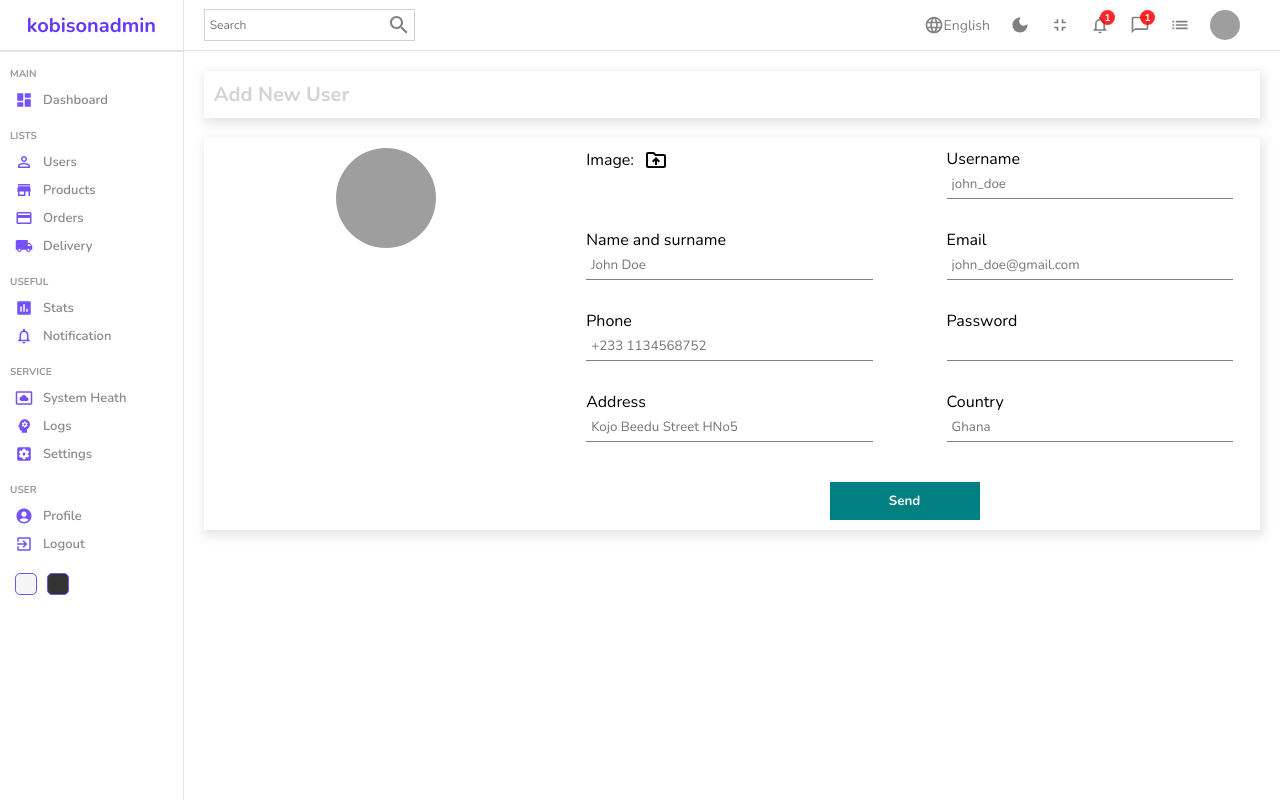
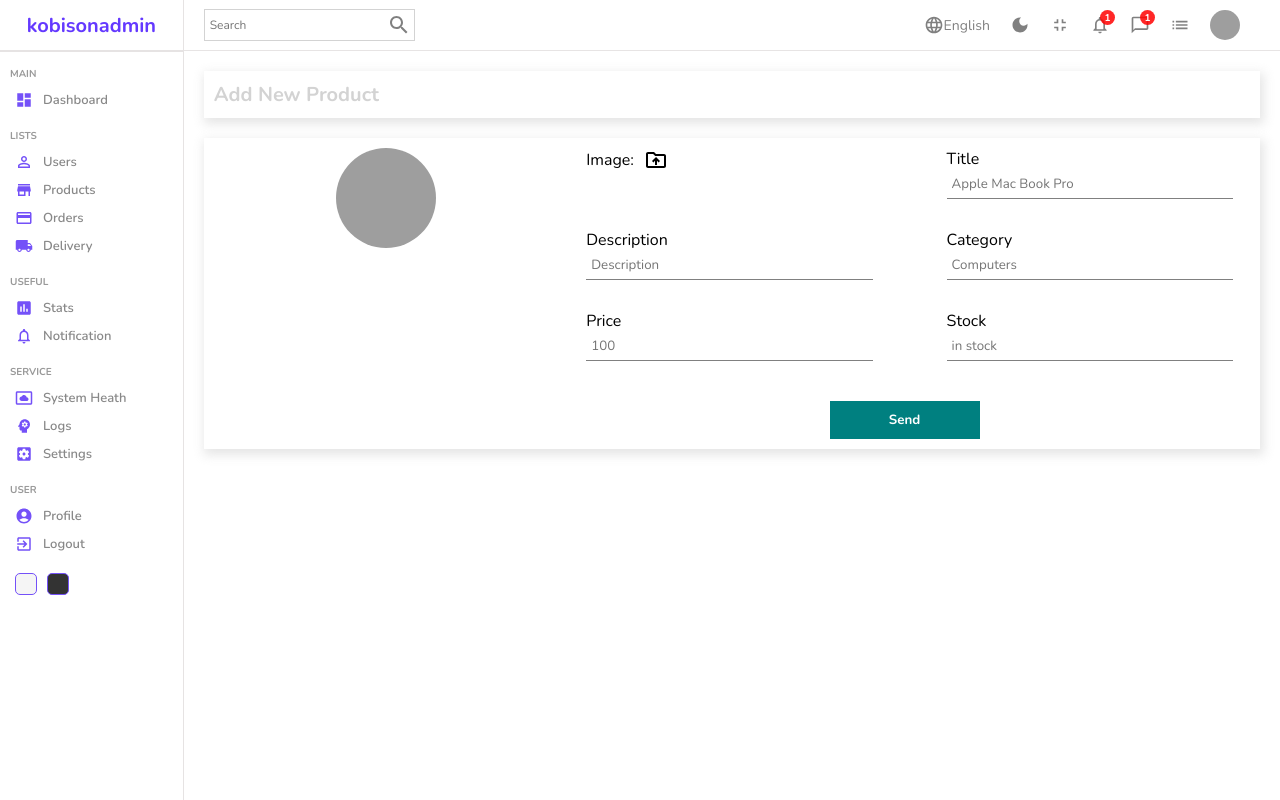
Before and after one commit to ckhobhey104/dummyadmin, a React (Create React App) app: page /products/new in a window 1280 px wide. Built offline with nearby package versions, Linux system fonts and the light colour scheme; grey boxes are pictures that could not be loaded.

Commit message:
updated codes

```diff
--- a/src/App.js
+++ b/src/App.js
@@ -4,6 +4,7 @@ import Login from "./pages/login/Login";
 import List from "./pages/list/List";
 import Single from "./pages/single/Single";
 import New from "./pages/new/New";
+import { userInputs, productInputs } from "./formSource";
 
 function App() {
   return (
@@ -16,12 +17,18 @@ function App() {
             <Route path="users">
               <Route index element={<List />} />
               <Route path=":id" element={<Single />} />
-              <Route path="new" element={<New />} />
+              <Route
+                path="new"
+                element={<New inputs={userInputs} title="Add New User" />}
+              />
             </Route>
             <Route path="products">
               <Route index element={<List />} />
               <Route path=":id" element={<Single />} />
-              <Route path="new" element={<New />} />
+              <Route
+                path="new"
+                element={<New inputs={productInputs} title="Add New Product" />}
+              />
             </Route>
           </Route>
         </Routes>
--- a/src/components/datatable/Datatable.jsx
+++ b/src/components/datatable/Datatable.jsx
@@ -1,4 +1,5 @@
 import "./datatable.scss";
+import { Link } from "react-router-dom";
 import { DataGrid } from "@mui/x-data-grid";
 import { userColumns, userRows } from "./datatablesource";
 
@@ -11,7 +12,9 @@ const Datatable = () => {
       renderCell: () => {
         return (
           <div className="cellAction">
-            <div className="viewButton">View</div>
+            <Link to="/users/test" style={{ textDecoration: "none" }}>
+              <div className="viewButton">View</div>
+            </Link>
             <div className="deleteButton">Delete</div>
           </div>
         );
@@ -20,6 +23,16 @@ const Datatable = () => {
   ];
   return (
     <div className="datatable">
+      <div className="datatableTitle">
+        Add New User
+        <Link
+          to="/users/new"
+          style={{ textDecoration: "none" }}
+          className="link"
+        >
+          Add new
+        </Link>
+      </div>
       <DataGrid
         rows={userRows}
         columns={userColumns.concat(actionColumn)}
--- a/src/components/datatable/datatable.scss
+++ b/src/components/datatable/datatable.scss
@@ -1,6 +1,27 @@
 .datatable{
     height: 600px;
     padding: 20px;
+
+    .datatableTitle{
+        width: 100%;
+        font-size: 24px;
+        color: grey;
+        margin-bottom: 10px;
+        display: flex;
+        align-items: center;
+        justify-content: space-between;
+
+        .link{
+            text-decoration: none;
+            color: green;
+            font-size: 16px;
+            font-weight: 400;
+            border: 1px solid green;
+            padding: 5px;
+            border-radius: 5px;
+            cursor: pointer;
+        }
+    }
 
     .cellWithImg{
         display: flex;
--- a/src/components/sidebar/Sidebar.jsx
+++ b/src/components/sidebar/Sidebar.jsx
@@ -1,3 +1,4 @@
+import { Link } from "react-router-dom";
 import "./sidebar.scss";
 import DashboardIcon from "@mui/icons-material/Dashboard";
 import PersonOutlineIcon from "@mui/icons-material/PersonOutline";
@@ -16,25 +17,33 @@ const Sidebar = () => {
   return (
     <div className="sidebar">
       <div className="top">
+        <Link to="/" style={{ textDecoration: "none" }}>
           <span className="logo">kobisonadmin</span>
+        </Link>
       </div>
       <hr />
       <div className="center">
         <ul>
           <p className="title">MAIN </p>
+          <Link to="/" style={{ textDecoration: "none" }}>
             <li>
               <DashboardIcon className="icon" />
               <span className="dashboard">Dashboard</span>
             </li>
+          </Link>
           <p className="title">LISTS </p>
+          <Link to="/users" style={{ textDecoration: "none" }}>
             <li>
               <PersonOutlineIcon className="icon" />
               <span className="dashboard">Users</span>
             </li>
+          </Link>
+          <Link to="/products" style={{ textDecoration: "none" }}>
             <li>
               <StoreIcon className="icon" />
               <span className="dashboard">Products</span>
             </li>
+          </Link>
           <li>
             <CreditCardIcon className="icon" />
             <span className="dashboard">Orders</span>
--- a/src/formSource.js
+++ b/src/formSource.js
@@ -0,0 +1,22 @@
+export const userInputs = [
+  { id: 1, label: "Username", type: "text", placeholder: "john_doe" },
+  { id: 2, label: "Name and surname", type: "text", placeholder: "John Doe" },
+  { id: 3, label: "Email", type: "email", placeholder: "john_doe@gmail.com" },
+  { id: 4, label: "Phone", type: "text", placeholder: "+233 123456789" },
+  { id: 5, label: "Password", type: "password" },
+  {
+    id: 6,
+    label: "Address",
+    type: "text",
+    placeholder: "123 Kojo Beedu Street",
+  },
+  { id: 7, label: "Country", type: "text", placeholder: "Ghana" },
+];
+
+export const productInputs = [
+  { id: 1, label: "Title", type: "text", placeholder: "Apple Mac Book Pro" },
+  { id: 2, label: "Description", type: "text", placeholder: "Description" },
+  { id: 3, label: "Category", type: "text", placeholder: "Computers" },
+  { id: 4, label: "Price", type: "text", placeholder: "100" },
+  { id: 5, label: "Stock", type: "text", placeholder: "in stock" },
+];
--- a/src/pages/new/New.jsx
+++ b/src/pages/new/New.jsx
@@ -1,21 +1,28 @@
+import { useState } from "react";
 import "./new.scss";
 import Sidebar from "../../components/sidebar/Sidebar";
 import Navbar from "./../../components/navbar/Navbar";
 import DriveFolderUploadOutlinedIcon from "@mui/icons-material/DriveFolderUploadOutlined";
 
-const New = () => {
+const New = ({ inputs, title }) => {
+  const [file, setFile] = useState("");
+  console.log(file);
   return (
     <div className="new">
       <Sidebar />
       <div className="newContainer">
         <Navbar />
         <div className="top">
-          <h1>Add New User</h1>
+          <h1>{title}</h1>
         </div>
         <div className="bottom">
           <div className="left">
             <img
-              src="https://icon-library.com/images/no-image-icon/no-image-icon-0.jpg"
+              src={
+                file
+                  ? URL.createObjectURL(file)
+                  : "https://icon-library.com/images/no-image-icon/no-image-icon-0.jpg"
+              }
               alt=""
             />
           </div>
@@ -25,36 +32,20 @@ const New = () => {
                 <label htmlFor="file">
                   Image: <DriveFolderUploadOutlinedIcon className="icon" />
                 </label>
-                <input type="file" id="file" style={{ display: "none" }} />
+                <input
+                  type="file"
+                  id="file"
+                  style={{ display: "none" }}
+                  onChange={(e) => setFile(e.target.files[0])}
+                />
               </div>
-              <div className="formInput">
-                <label>Username</label>
-                <input type="text" placeholder="john_doe" />
-              </div>
-              <div className="formInput">
-                <label>Name and surname</label>
-                <input type="text" placeholder="John Doe" />
-              </div>
-              <div className="formInput">
-                <label>Email</label>
-                <input type="email" placeholder="john_doe@gmail.com" />
-              </div>
-              <div className="formInput">
-                <label>Phone</label>
-                <input type="text" placeholder="+233 1134568752" />
-              </div>
-              <div className="formInput">
-                <label>Password</label>
-                <input type="passoword" />
-              </div>
-              <div className="formInput">
-                <label>Address</label>
-                <input type="text" placeholder="Kojo Beedu Street HNo5" />
-              </div>
-              <div className="formInput">
-                <label>Country</label>
-                <input type="text" placeholder="Ghana" />
-              </div>
+
+              {inputs.map((input) => (
+                <div className="formInput" key={input.id}>
+                  <label>{input.label}</label>
+                  <input type={input.type} placeholder={input.placeholder} />
+                </div>
+              ))}
               <button>Send</button>
             </form>
           </div>
```
Lines whose indentation alone changed are shown as unchanged.
